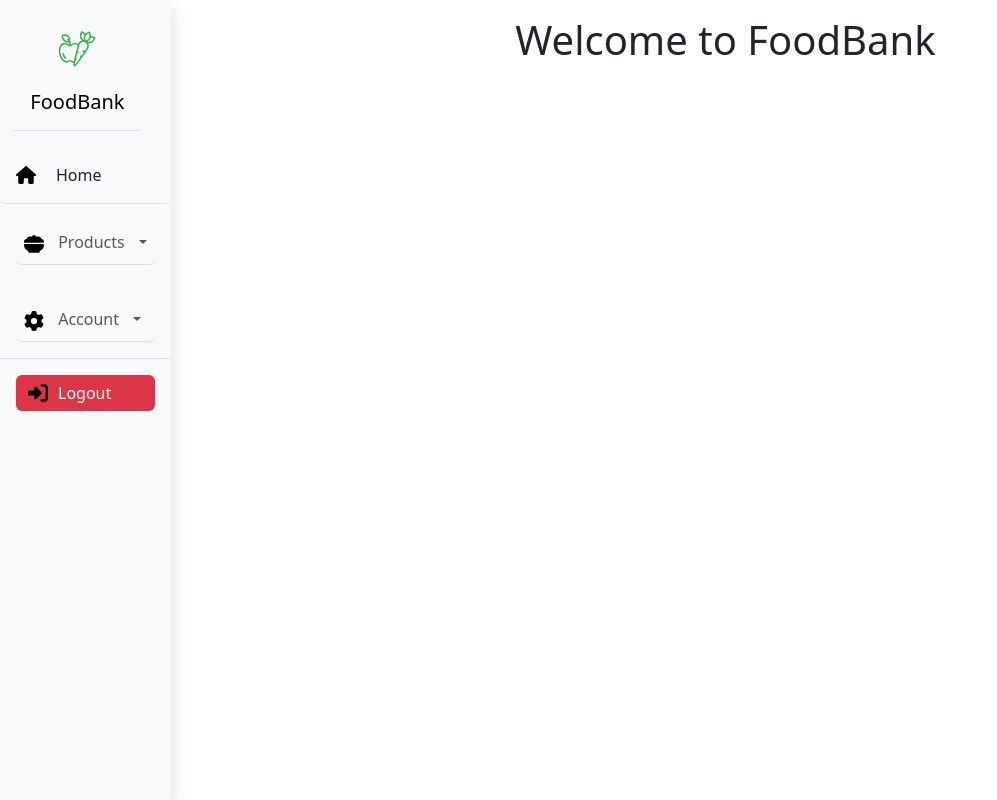
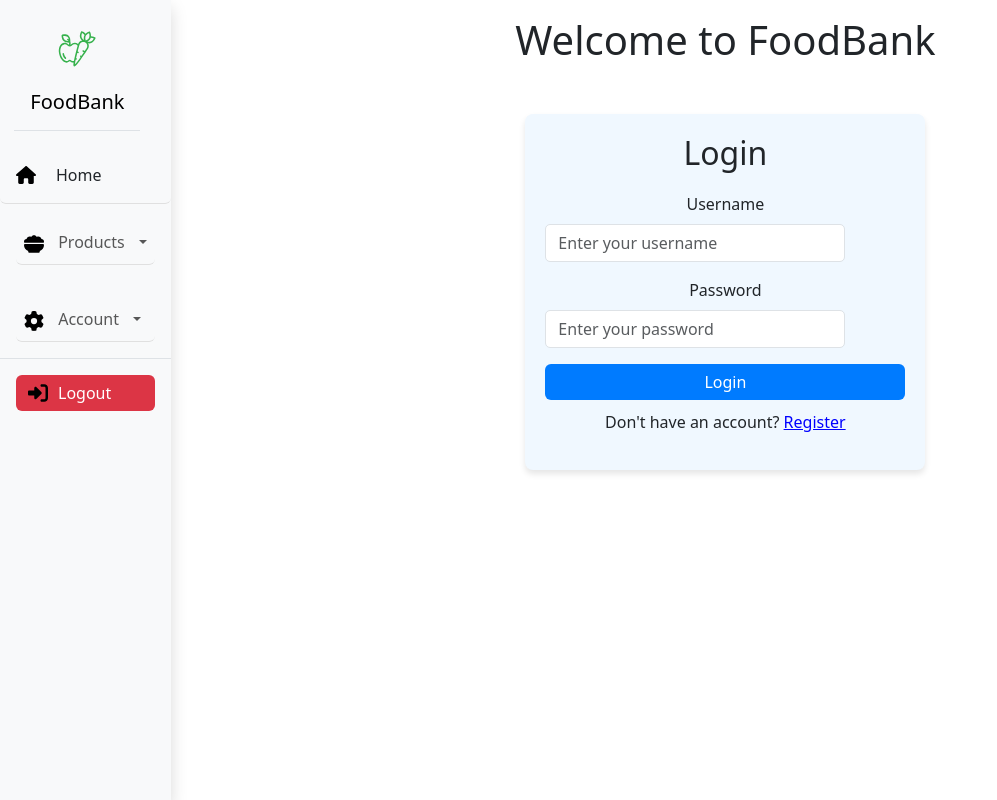
Before and after one commit to Stianjp/Webapplikasjon-Eksamen-Sub-app-2, a React (Create React App) app in the folder sub-app-2/: page / in a window 1280 px wide. Shown: the whole page, without its empty margins (0-997 px from the left). Built offline with nearby package versions, Linux system fonts and the light colour scheme.

Commit message:
Lagt inn account component i home component

```diff
--- a/sub-app-2/src/Home/Home.jsx
+++ b/sub-app-2/src/Home/Home.jsx
@@ -1,5 +1,6 @@
 import React from "react";
 import { Container } from "react-bootstrap";
+import Account from "./Account";
 
 
 { /* Need login and create account info her, se Index home i Sub-app-1 for inspo */}
@@ -9,6 +10,7 @@ const Home = () => {
         <Container >
         <div className="text-center">
             <h1>Welcome to FoodBank</h1>
+            < Account />
         </div>
         </Container>
     );
```
